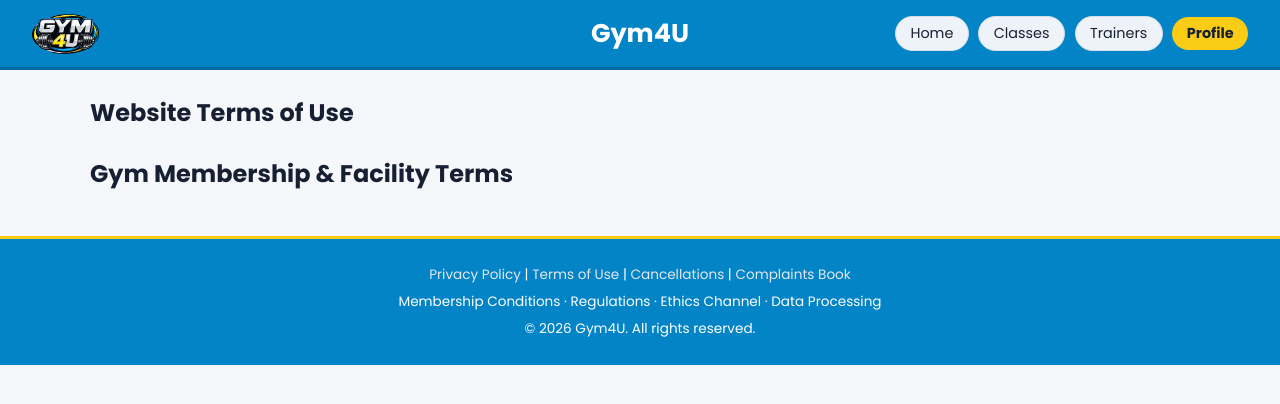
After one commit to edus4506/Gym4U, a PHP site: page /terms.php in a window 1280 px wide. The commit adds this page. Shown: the top 404 px of the page. Run offline with PHP 8.4, Linux system fonts and the light colour scheme.

Commit message:
feat: terms page

```diff
--- a/classes.php
+++ b/classes.php
@@ -268,7 +268,8 @@ $divisionImages = [
 
   <footer class="footer">
     <p>
-      <a href="#">Terms of Use</a> |
+      <a href="#">Privacy Policy</a> |
+      <a href="terms.php">Terms of Use</a> |
       <a href="#">Cancellations</a> |
       <a href="#">Complaints Book</a>
     </p>
--- a/index.php
+++ b/index.php
@@ -185,7 +185,8 @@ $reviews = $db->query("
 
   <footer class="footer">
     <p>
-      <a href="#">Terms of Use</a> |
+      <a href="#">Privacy Policy</a> |
+      <a href="terms.php">Terms of Use</a> |
       <a href="#">Cancellations</a> |
       <a href="#">Complaints Book</a>
     </p>
--- a/login.php
+++ b/login.php
@@ -56,8 +56,9 @@ if (isset($_SESSION['user_id'])) {
 
   <footer class="footer">
     <p>
-      <a href="#">Terms of Use</a>
-      <a href="#">Cancellations</a>
+      <a href="#">Privacy Policy</a> |
+      <a href="terms.php">Terms of Use</a> |
+      <a href="#">Cancellations</a> |
       <a href="#">Complaints Book</a>
     </p>
     <p>Membership Conditions · Regulations · Ethics Channel · Data Processing</p>
--- /dev/null
+++ b/terms.php
@@ -0,0 +1,62 @@
+<?php declare(strict_types = 1); ?>
+
+<!DOCTYPE html>
+<html lang="en-US">
+<head>
+  <title>Terms of Use | Gym4U</title>
+  <meta charset="UTF-8">
+  <meta name="viewport" content="width=device-width, initial-scale=1.0">
+  <link rel="icon" href="images/gym4u_icon.png">
+  <link rel="stylesheet" href="css/base.css">
+  <link rel="stylesheet" href="css/components.css">
+  <link rel="stylesheet" href="css/index.css">
+</head>
+
+<body>
+  <header>
+    <div>
+      <a href="index.php">
+        <img src="images/gym4u_logo.png" alt="Gym4U logo" class="logo">
+      </a>
+    </div>
+
+    <div class="middle">
+      <h1>Gym4U</h1>
+    </div>
+
+    <nav class="right" aria-label="Main navigation">
+      <ul>
+        <li><a href="index.php">Home</a></li>
+        <li><a href="classes.php">Classes</a></li>
+        <li><a href="trainers.php">Trainers</a></li>
+        <li><a href="#">Profile</a></li>
+      </ul>
+    </nav>
+  </header>
+
+  <main>
+    <section class="section">
+      <h2>Website Terms of Use</h2>
+    </section>
+
+    <section class="section">
+      <h2>Gym Membership & Facility Terms</h2>
+    </section>
+  </main>
+
+  <footer class="footer">
+    <p>
+      <a href="#">Privacy Policy</a> |
+      <a href="terms.php">Terms of Use</a> |
+      <a href="#">Cancellations</a> |
+      <a href="#">Complaints Book</a>
+    </p>
+
+    <p>
+      Membership Conditions · Regulations · Ethics Channel · Data Processing
+    </p>
+
+    <p>&copy; 2026 Gym4U. All rights reserved.</p>
+  </footer>
+</body>
+</html>
--- a/trainers.php
+++ b/trainers.php
@@ -239,7 +239,8 @@ foreach ($db->query("
 
   <footer class="footer">
     <p>
-      <a href="#">Terms of Use</a> |
+      <a href="#">Privacy Policy</a> |
+      <a href="terms.php">Terms of Use</a> |
       <a href="#">Cancellations</a> |
       <a href="#">Complaints Book</a>
     </p>
```
